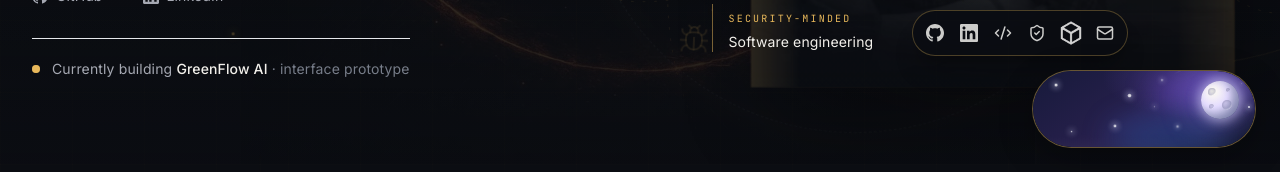
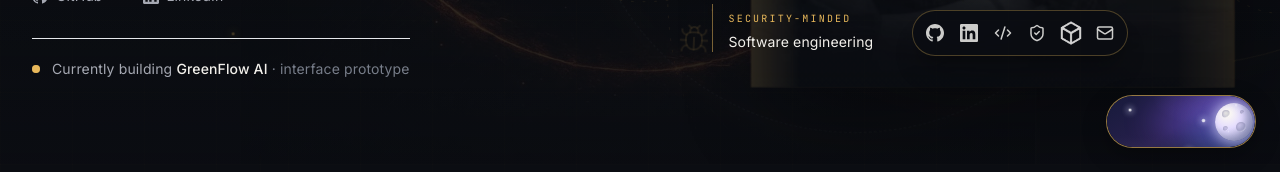
Before and after one commit to arpitkumar28/Portfolio, a Next.js app: page / in a window 1280 px wide. Shown: the part 628-800 px from the top of the page. Built offline with nearby package versions, Linux system fonts and the light colour scheme; no server answers.

Commit message:
Reduce weather theme toggle size

```diff
--- a/styles/globals.css
+++ b/styles/globals.css
@@ -724,46 +724,50 @@ html.light .hero-profile-htb-icon { filter: grayscale(1) brightness(0) invert(.2
 .hero-profile-link:focus-visible .hero-profile-htb-icon { filter: grayscale(1) brightness(0); }
 .weather-toggle {
   display: block;
-  width: 224px;
-  height: 78px;
+  width: 150px;
+  height: 53px;
   overflow: hidden;
   isolation: isolate;
   padding: 0;
-  border: 1px solid rgb(var(--color-primary) / .4);
+  border: 1px solid rgb(var(--color-primary) / .62);
   border-radius: 9999px;
   color: #fff;
   text-align: left;
   background: #10131a;
-  box-shadow: 0 10px 34px rgb(0 0 0 / .3), inset 0 1px 0 rgb(255 255 255 / .16);
+  box-shadow: 0 8px 24px rgb(0 0 0 / .32), inset 0 1px 0 rgb(255 255 255 / .2);
   transform: translateZ(0);
   transition: transform 360ms cubic-bezier(.2,.85,.25,1), border-color 360ms ease, box-shadow 360ms ease;
   -webkit-tap-highlight-color: transparent;
 }
-.weather-toggle:hover { transform: translateY(-3px) scale(1.015); border-color: rgb(var(--color-primary) / .8); box-shadow: 0 14px 38px rgb(0 0 0 / .34), 0 0 24px rgb(var(--color-primary) / .17), inset 0 1px 0 rgb(255 255 255 / .2); }
-.weather-toggle:focus-visible { outline: 3px solid rgb(var(--color-primary)); outline-offset: 4px; }
-.weather-scene { position: absolute; inset: 0; overflow: hidden; border-radius: inherit; background: linear-gradient(165deg,#70d4ff 0%,#398bdd 49%,#2356a1 100%); transition: background 900ms cubic-bezier(.2,.8,.2,1); }
+.weather-toggle:not(.is-night) {
+  border-color: rgb(var(--color-primary) / .78);
+  box-shadow: 0 8px 24px rgb(0 0 0 / .3), 0 0 0 2px rgb(var(--color-primary) / .12), inset 0 1px 0 rgb(255 255 255 / .25);
+}
+.weather-toggle:hover { transform: translateY(-2px) scale(1.015); border-color: rgb(var(--color-primary) / .8); box-shadow: 0 9px 24px rgb(0 0 0 / .3), 0 0 16px rgb(var(--color-primary) / .15), inset 0 1px 0 rgb(255 255 255 / .2); }
+.weather-toggle:focus-visible { outline: 2px solid rgb(var(--color-primary)); outline-offset: 3px; }
+.weather-scene { position: absolute; inset: 0; width: 100%; height: 100%; overflow: hidden; border-radius: inherit; background: linear-gradient(165deg,#70d4ff 0%,#398bdd 49%,#2356a1 100%); transition: background 900ms cubic-bezier(.2,.8,.2,1); }
 .weather-scene::before { position: absolute; inset: 0; content: ""; opacity: .5; background: radial-gradient(ellipse at 22% 0%,rgb(255 255 255 / .56),transparent 48%),linear-gradient(180deg,transparent 58%,rgb(12 59 112 / .22)); transition: opacity 800ms ease; }
 .weather-scene::after { position: absolute; inset: 0; content: ""; opacity: 0; background: radial-gradient(ellipse at 80% 8%,rgb(93 73 173 / .56),transparent 43%),linear-gradient(145deg,#171a3b 0%,#28204d 51%,#10172e 100%); transition: opacity 900ms cubic-bezier(.2,.8,.2,1); }
 .is-night .weather-scene { background: #151936; }
 .is-night .weather-scene::before { opacity: 0; }
 .is-night .weather-scene::after { opacity: 1; }
-.weather-sun-rays { position: absolute; z-index: 1; top: 10px; left: 34px; display: grid; width: 42px; height: 42px; place-items: center; opacity: 1; transform: scale(1); transition: left 820ms cubic-bezier(.2,.8,.2,1),opacity 500ms ease,transform 820ms cubic-bezier(.2,.8,.2,1); }
+.weather-sun-rays { position: absolute; z-index: 1; top: 7px; left: 20px; display: grid; width: 42px; height: 42px; place-items: center; opacity: 1; transform: scale(.86); transition: left 820ms cubic-bezier(.2,.8,.2,1),opacity 500ms ease,transform 820ms cubic-bezier(.2,.8,.2,1); }
 .weather-sun-rays::before { position: absolute; inset: -9px; content: ""; border-radius: 50%; background: repeating-conic-gradient(from 0deg,rgb(255 224 108 / .8) 0deg 5deg,transparent 5deg 30deg); mask: radial-gradient(circle,transparent 47%,#000 51% 62%,transparent 67%); animation: weather-ray-spin 34s linear infinite; }
 .weather-sun { width: 34px; height: 34px; border-radius: 50%; background: radial-gradient(circle at 32% 28%,#fff9c4 0%,#ffe66d 35%,#ffb832 76%,#ff9735 100%); box-shadow: 0 0 10px 3px rgb(255 226 118 / .78),0 0 30px 10px rgb(255 192 63 / .38); }
-.is-night .weather-sun-rays { left: 158px; opacity: 0; transform: scale(.35) rotate(80deg); }
+.is-night .weather-sun-rays { left: 103px; opacity: 0; transform: scale(.35) rotate(80deg); }
 .weather-cloud { position: absolute; z-index: 2; width: 61px; height: 16px; border-radius: 999px; background: linear-gradient(180deg,#fff 0%,#ecf7ff 66%,#c8e6fb 100%); filter: drop-shadow(0 3px 3px rgb(31 92 145 / .2)); opacity: .95; transition: opacity 500ms ease,transform 900ms cubic-bezier(.2,.8,.2,1); }
 .weather-cloud::before,.weather-cloud::after { position: absolute; bottom: 5px; content: ""; border-radius: 50%; background: inherit; }
 .weather-cloud::before { left: 10px; width: 24px; height: 24px; }
 .weather-cloud::after { left: 27px; width: 30px; height: 30px; }
-.weather-cloud-one { top: 43px; left: 88px; transform: scale(.8); animation: weather-cloud-drift 8s ease-in-out infinite alternate; }
-.weather-cloud-two { top: 17px; left: 155px; transform: scale(.55); opacity: .86; animation: weather-cloud-drift 10s ease-in-out infinite alternate-reverse; }
-.weather-cloud-three { top: 50px; left: 178px; transform: scale(.48); opacity: .7; animation: weather-cloud-drift 12s ease-in-out infinite alternate; }
+.weather-cloud-one { top: 27px; left: 57px; transform: scale(.7); animation: weather-cloud-drift 8s ease-in-out infinite alternate; }
+.weather-cloud-two { top: 8px; left: 105px; transform: scale(.48); opacity: .86; animation: weather-cloud-drift 10s ease-in-out infinite alternate-reverse; }
+.weather-cloud-three { top: 31px; left: 119px; transform: scale(.4); opacity: .7; animation: weather-cloud-drift 12s ease-in-out infinite alternate; }
 .is-night .weather-cloud { opacity: 0; transform: translateY(18px) scale(.65); }
 .weather-nebula { position: absolute; z-index: 1; width: 100px; height: 42px; border-radius: 50%; opacity: 0; filter: blur(15px); transition: opacity 900ms ease; }
 .weather-nebula-one { top: 3px; right: 4px; background: #855df1; }
 .weather-nebula-two { bottom: -10px; left: 75px; width: 120px; background: #3867cb; }
 .is-night .weather-nebula { opacity: .36; }
-.weather-moon { position: absolute; z-index: 2; top: 10px; left: 168px; width: 38px; height: 38px; overflow: hidden; border-radius: 50%; opacity: 0; transform: translateX(-100px) scale(.55) rotate(-30deg); background: radial-gradient(circle at 32% 28%,#fffdf0 0%,#e4dcff 40%,#aeb0d4 77%,#737caa 100%); box-shadow: 0 0 11px 3px rgb(225 221 255 / .56),0 0 32px 11px rgb(161 150 255 / .28),inset -6px -3px 9px rgb(53 58 105 / .35); transition: left 820ms cubic-bezier(.2,.8,.2,1),opacity 560ms ease,transform 820ms cubic-bezier(.2,.8,.2,1); }
+.weather-moon { position: absolute; z-index: 2; top: 7px; left: 108px; width: 38px; height: 38px; overflow: hidden; border-radius: 50%; opacity: 0; transform: translateX(-60px) scale(.55) rotate(-30deg); background: radial-gradient(circle at 32% 28%,#fffdf0 0%,#e4dcff 40%,#aeb0d4 77%,#737caa 100%); box-shadow: 0 0 11px 3px rgb(225 221 255 / .56),0 0 32px 11px rgb(161 150 255 / .28),inset -6px -3px 9px rgb(53 58 105 / .35); transition: left 820ms cubic-bezier(.2,.8,.2,1),opacity 560ms ease,transform 820ms cubic-bezier(.2,.8,.2,1); }
 .is-night .weather-moon { opacity: 1; transform: translateX(0) scale(1) rotate(0); }
 .weather-crater { position: absolute; display: block; border-radius: 50%; background: radial-gradient(circle at 35% 30%,rgb(100 103 145 / .12),rgb(110 111 153 / .3) 55%,rgb(255 255 255 / .24) 72%,transparent 78%); box-shadow: inset 1px 1px 2px rgb(76 76 120 / .22); }
 .crater-one { top: 7px; left: 7px; width: 8px; height: 8px; }.crater-two { top: 19px; left: 21px; width: 10px; height: 10px; }.crater-three { top: 23px; left: 8px; width: 5px; height: 5px; }.crater-four { top: 7px; left: 25px; width: 4px; height: 4px; }
@@ -779,7 +783,7 @@ html.light .hero-profile-htb-icon { filter: grayscale(1) brightness(0) invert(.2
 @keyframes weather-cloud-drift { from { margin-left: -3px; } to { margin-left: 5px; } }
 @keyframes weather-twinkle { from { opacity: .4; transform: scale(.75); } to { opacity: 1; transform: scale(1.35); } }
 @keyframes weather-shoot { 0%,72%,100% { opacity: 0; transform: rotate(-27deg) translate(30px,-10px); } 76% { opacity: 1; } 84% { opacity: 0; transform: rotate(-27deg) translate(-85px,30px); } }
-@media (max-width: 480px) { .weather-toggle { width: 198px; height: 70px; } .weather-sun-rays { top: 7px; left: 27px; transform: scale(.9); } .is-night .weather-sun-rays { left: 139px; } .weather-moon { top: 7px; left: 145px; transform: translateX(-90px) scale(.5); } .is-night .weather-moon { transform: translateX(0) scale(.9); } .weather-cloud-one { left: 75px; }.weather-cloud-two { left: 135px; }.weather-cloud-three { left: 152px; } }
+@media (max-width: 480px) { .weather-toggle { width: 140px; height: 49px; } .weather-sun-rays { left: 15px; transform: scale(.8); } .is-night .weather-sun-rays { left: 93px; } .weather-moon { top: 6px; left: 99px; transform: translateX(-55px) scale(.5); } .is-night .weather-moon { transform: translateX(0) scale(.9); } .weather-cloud-one { top: 25px; left: 52px; }.weather-cloud-two { top: 7px; left: 96px; }.weather-cloud-three { top: 30px; left: 109px; } }
 @media (prefers-reduced-motion: reduce) { .weather-toggle,.weather-toggle *, .weather-toggle::before { animation: none !important; transition-duration: .01ms !important; scroll-behavior: auto !important; } }
 .hero-profile-links {
   box-sizing: border-box;
```
